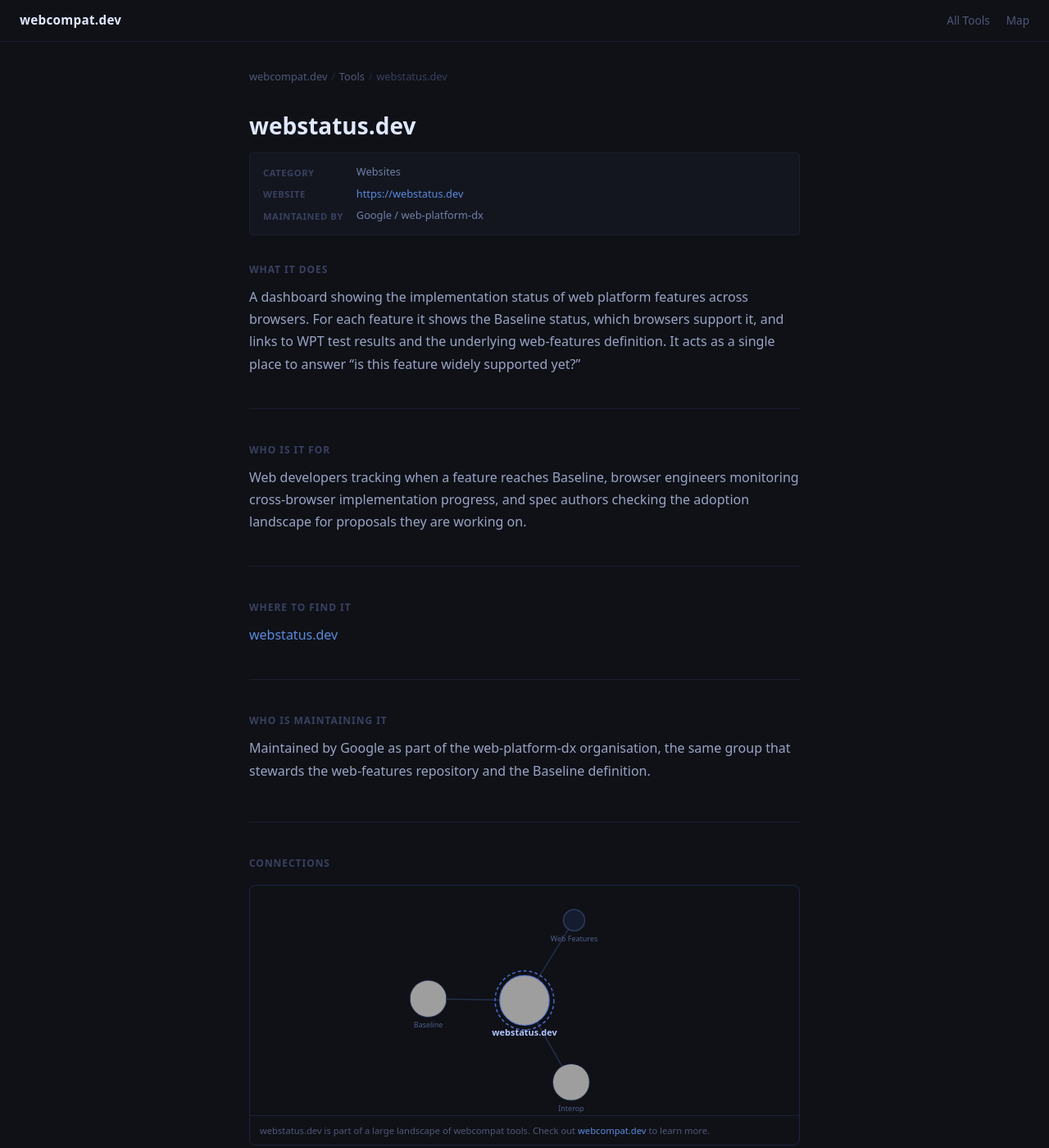
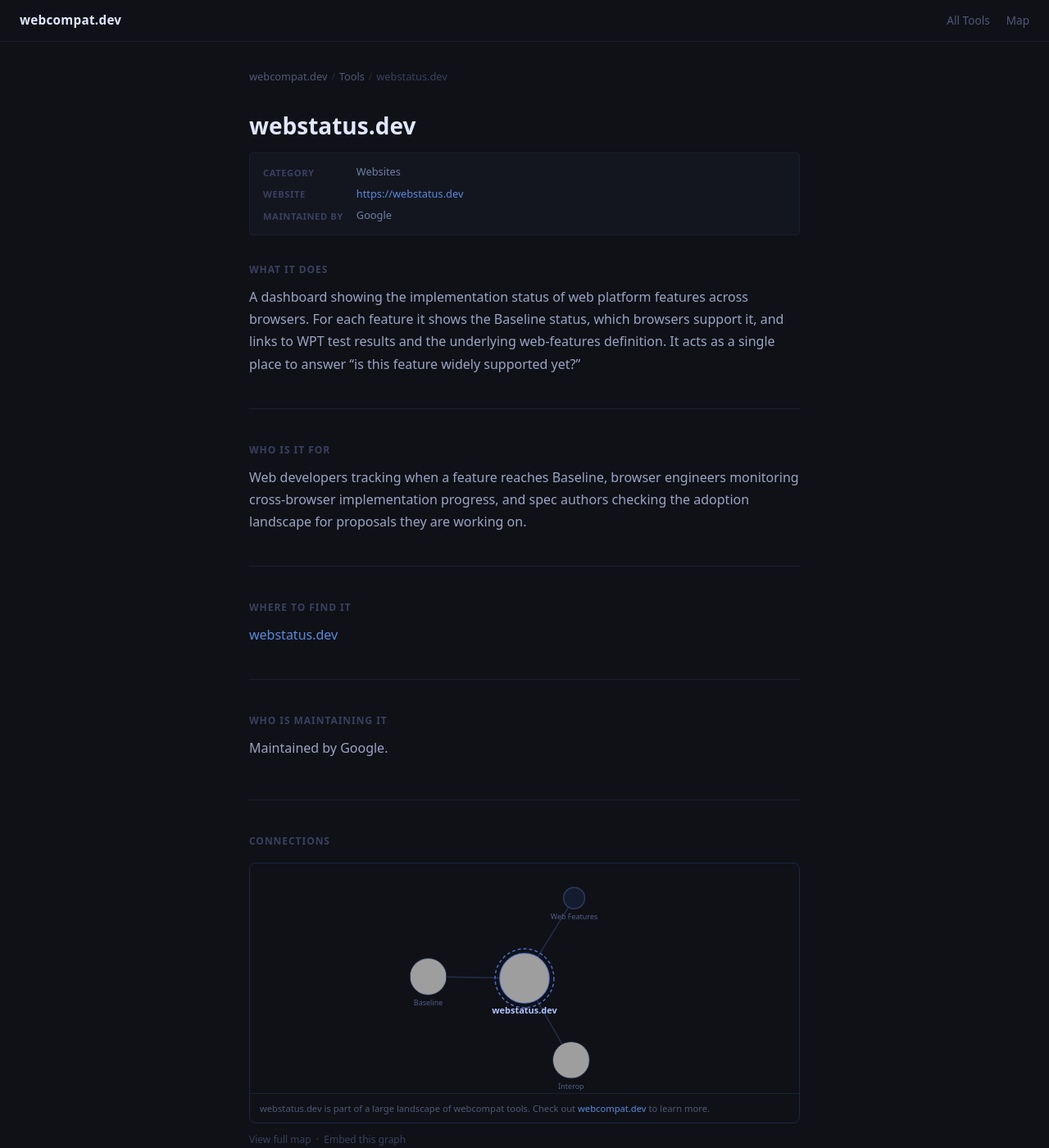
Before and after one commit to NiklasMerz/webcompat, a Jekyll site: the page built from _tools/webstatus.md, in a window 1280 px wide and 1400 px high. Shown: the whole window at 82% size. Built offline with Jekyll 4.4.1, drawn with Linux system fonts in a browser that asks for light colours.

Commit message:
webstatus.dev is maintained by Google only
Simplified maintainer information in webstatus.md

```diff
--- a/_tools/webstatus.md
+++ b/_tools/webstatus.md
@@ -2,7 +2,7 @@
 node_id: WebStatus
 title: webstatus.dev
 link: https://webstatus.dev
-maintainer: Google / web-platform-dx
+maintainer: Google
 logo: /assets/img/logos/fyi.svg
 ---
 
@@ -20,4 +20,4 @@
 
 ## Who is maintaining it
 
-Maintained by Google as part of the web-platform-dx organisation, the same group that stewards the web-features repository and the Baseline definition.
+Maintained by Google.
```
